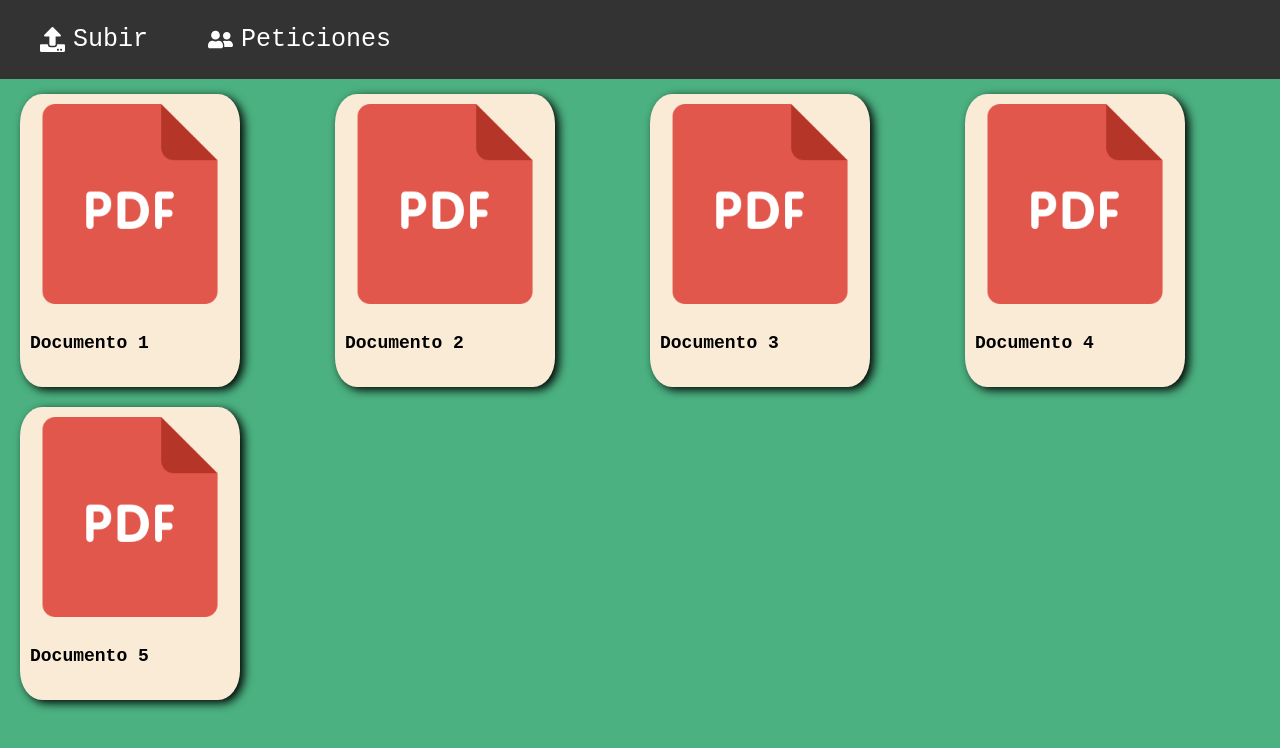
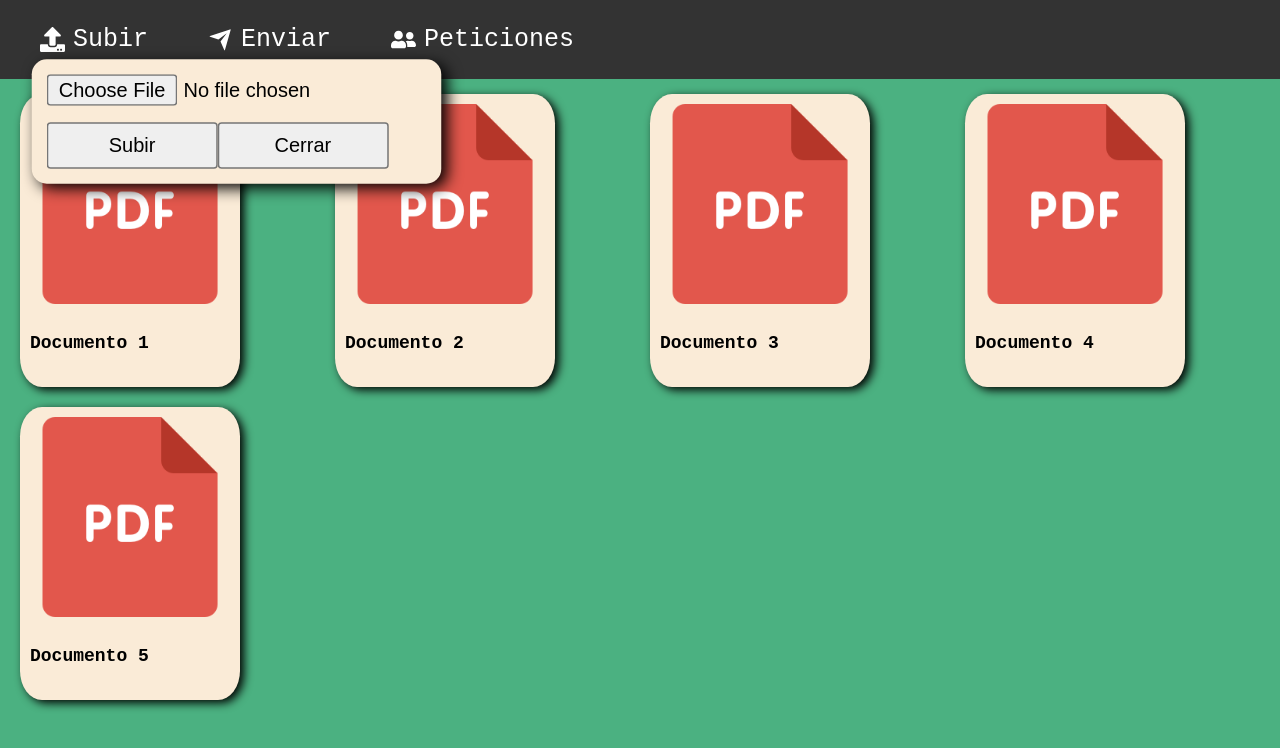
Before and after one commit to jgomezb11/CarpetaCiudadana, a React (Create React App) app in the folder front/: page / in a window 1280 px wide. Both pictures are taken after a click on the link "Subir". Shown: the top 748 px of the page. Built offline with nearby package versions, Linux system fonts and the light colour scheme; no server answers.

Commit message:
Ventana para subir archivos lista

```diff
--- a/front/src/Pages/Login/Login.css
+++ b/front/src/Pages/Login/Login.css
@@ -1,8 +1,7 @@
 .login-form {
     width: 300px;
-    margin: 0 auto;
-    transform: scale(1.5);
-    margin-top: 10%;
+    margin: 7.5% auto;
+    transform: scale(1.4);
   }
 
   .login-container,
@@ -30,14 +29,15 @@
 
   input[type="text"],
   input[type="email"],
-  input[type="password"] {
+  input[type="password"],
+  input[type="number"] {
     width: 100%;
     padding: 5px;
     border: 1px solid #ccc;
     border-radius: 4px;
   }
 
-  login-form button {
+  .login-form button {
     width: 100%;
     padding: 8px 12px;
     background-color: #4CAF50;
@@ -47,7 +47,7 @@
     cursor: pointer;
   }
 
-  login-form button:hover {
+  .login-form button:hover {
     background-color: #45a049;
   }
 
--- a/front/src/Pages/Login/Login.jsx
+++ b/front/src/Pages/Login/Login.jsx
@@ -3,6 +3,7 @@ import './Login.css';
 
 function Login() {
   const [name, setName] = useState('');
+  const [documentId, setDocumentId] = useState(null);
   const [address, setAddress] = useState('');
   const [email, setEmail] = useState('');
   const [password, setPassword] = useState('');
@@ -11,6 +12,10 @@ function Login() {
 
   const handleNameChange = (event) => {
     setName(event.target.value);
+  };
+
+  const handledocumentIdChange = (event) => {
+    setDocumentId(event.target.value);
   };
 
   const handleAddressChange = (event) => {
@@ -71,6 +76,10 @@ function Login() {
               <input type="text" value={name} onChange={handleNameChange} required />
             </div>
             <div className="form-group">
+              <label>Cédula:</label>
+              <input type="number" value={documentId} onChange={handledocumentIdChange} required />
+            </div>
+            <div className="form-group">
               <label>Dirección:</label>
               <input type="text" value={address} onChange={handleAddressChange} required />
             </div>
--- a/front/src/components/DocumentGrid/DocumentGrid.css
+++ b/front/src/components/DocumentGrid/DocumentGrid.css
@@ -73,7 +73,7 @@
   background-color: rgb(219, 25, 25);
 }
 
-.close-button {
+.modal-close-button {
   position: absolute;
   width: 80px;
   top: 0px;
--- a/front/src/components/DocumentGrid/DocumentGrid.jsx
+++ b/front/src/components/DocumentGrid/DocumentGrid.jsx
@@ -2,6 +2,9 @@ import React, { useState, useEffect } from 'react';
 import Modal from 'react-modal';
 import pdfLogo from './pdf-logo.png';
 import './DocumentGrid.css';
+import { AiFillDelete, AiOutlineDownload } from 'react-icons/ai';
+
+
 
 const DocumentGrid = ({ userId }) => {
     const [documents, setDocuments] = useState([
@@ -83,11 +86,11 @@ const DocumentGrid = ({ userId }) => {
                     <div className="modal-content">
                         <h3>{selectedDocument.title}</h3>
                         <p>{selectedDocument.description}</p>
-                        <button className="close-button" onClick={closeModal}>
+                        <button className="modal-close-button" onClick={closeModal}>
                             <span className="close-icon">&times;</span>
                         </button>
-                        <button className="erase-button" onClick={eraseDocument}>Eliminar</button>
-                        <button className="download-button" onClick={downloadDocument}>Descargar</button>
+                        <button className="erase-button" onClick={eraseDocument}> <AiFillDelete />   Eliminar</button>
+                        <button className="download-button" onClick={downloadDocument}> <AiOutlineDownload /> Descargar</button>
                     </div>
 
                 </Modal>
--- a/front/src/components/Header/Header.css
+++ b/front/src/components/Header/Header.css
@@ -34,3 +34,33 @@
   .nav-icon {
     margin-right: 8px;
   }
+
+  .upload-form {
+    transform: scale(1.5);
+    position: fixed;
+    top: 80px;
+    left: 100px;
+    width: auto;
+    background-color: antiquewhite;
+    padding: 10px;
+    z-index: 999;
+    box-shadow: black 4px 3px 10px;
+    border-radius: 10px;
+  }
+
+
+  .upload-form input[type='file'] {
+    display: block;
+    margin-bottom: 10px;
+  }
+
+  .upload-form button {
+    width: 45%;
+    padding: 6px 10px;
+  }
+
+  .selected-file {
+    margin-top: 10px;
+    font-size: 14px;
+    color: #888;
+  }
--- a/front/src/components/Header/Header.jsx
+++ b/front/src/components/Header/Header.jsx
@@ -1,16 +1,52 @@
-import React from 'react';
-import { FaDownload, FaUpload, FaBell, FaUserFriends } from 'react-icons/fa';
+import React, { useState } from 'react';
+import { FaUpload, FaUserFriends } from 'react-icons/fa';
+import { RiSendPlaneFill } from 'react-icons/ri';
 import './Header.css';
 
 function Header() {
+  const [showUploadForm, setShowUploadForm] = useState(false);
+
+  const handleUploadClick = () => {
+    setShowUploadForm(true);
+  };
+
+  const handleCloseClick = () => {
+    setShowUploadForm(false);
+  };
+
+  const handleUploadSubmit = (event) => {
+    event.preventDefault();
+    // Lógica para enviar el archivo al API
+    setShowUploadForm(false);
+  };
+
   return (
     <header className="header">
       <nav className="navbar">
         <ul className="nav-menu">
           <li className="nav-item">
-            <a href="#" className="nav-link">
+            <a href="#" className="nav-link" onClick={handleUploadClick}>
               <FaUpload className="nav-icon" />
               Subir
+            </a>
+            {showUploadForm && (
+              <div className="upload-form-container">
+                <div className="upload-form">
+                  <form onSubmit={handleUploadSubmit}>
+                    <input type="file" accept=".pdf" />
+                    <button type="submit">Subir</button>
+                    <button className="close-button" onClick={handleCloseClick}>
+                    Cerrar
+                  </button>
+                  </form>
+                </div>
+              </div>
+            )}
+          </li>
+          <li className="nav-item">
+            <a href="#" className="nav-link">
+              <RiSendPlaneFill className="nav-icon" />
+              Enviar
             </a>
           </li>
           <li className="nav-item">
```
Lines whose indentation alone changed are shown as unchanged.
